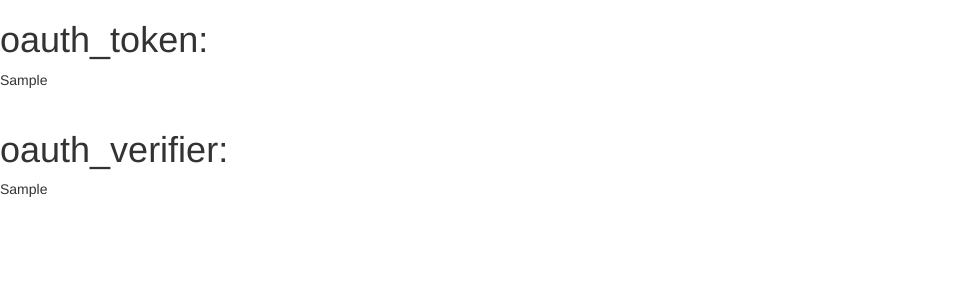
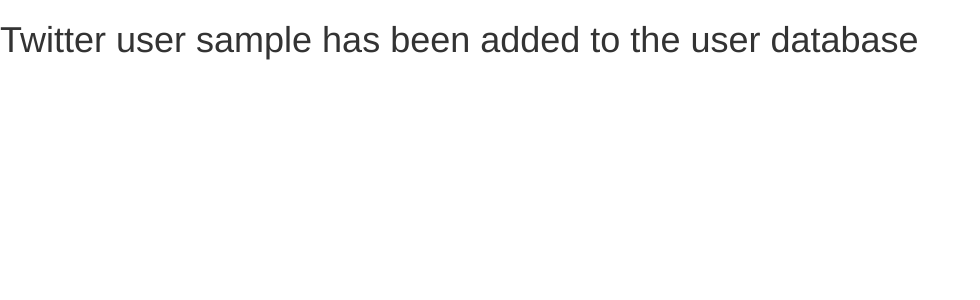
Before and after one commit to mdublin/Simple-Google-Facebook-OAuth, a Flask app: template templates/twitter_callback.html in a window 1280 px wide. Shown: the top 300 px of the page, without its empty margins (0-980 px from the left). Run offline with Flask 2, Linux system fonts and the light colour scheme; the template is opened without the code that fills it: most values are stand-ins (such as "Sample title", 1, 10 or a date in 2020); parts of the project's set-up code (start-up, migrations or seed data) failed here and were passed over; some libraries are stand-ins or nearby versions.

Commit message:
added jinja control structure to twitter_callback.html

```diff
--- a/templates/twitter_callback.html
+++ b/templates/twitter_callback.html
@@ -6,12 +6,10 @@
 <link rel="stylesheet" href="https://maxcdn.bootstrapcdn.com/bootstrap/3.3.6/css/bootstrap.min.css" integrity="sha384-1q8mTJOASx8j1Au+a5WDVnPi2lkFfwwEAa8hDDdjZlpLegxhjVME1fgjWPGmkzs7" crossorigin="anonymous">
 
 <body>
-    <h1>oauth_token: </h1>
-	{{ callback_param_oauth_token }}
-
-	<br></br>
-	<h1>oauth_verifier: </h1>
-	{{ callback_param_oauth_verifier }}
-
+	{% if user_name %}
+	<h1>Twitter user {{user_name}} has been added to the user database</h1>
+	{% else %}
+	<h1>Twitter user already registered </h1>
+	{% endif %}
 </body>
 </html>
```
